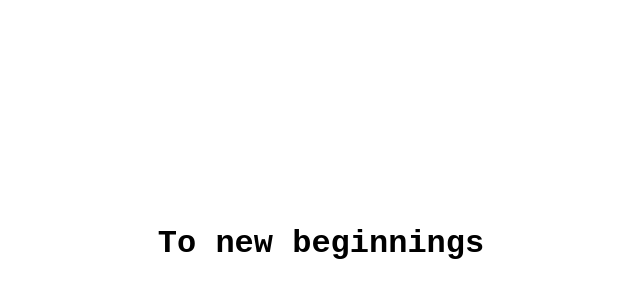
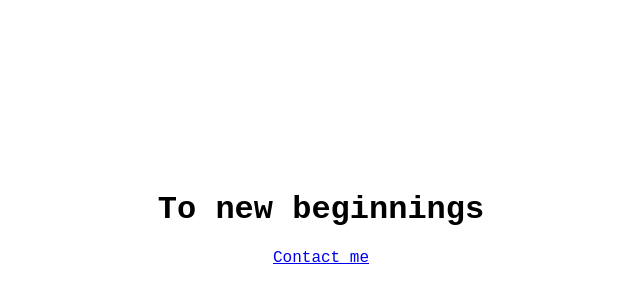
Before and after one commit to Ramanan98/Ramanan98.github.io, a plain HTML site: page index.html in a window 1280 px wide. Shown: the part 178-478 px from the top of the page, without its empty margins (319-959 px from the left). Drawn offline with Linux system fonts and the light colour scheme.

Commit message:
Added contact

```diff
--- a/index.html
+++ b/index.html
@@ -5,15 +5,19 @@
         body {
           font-family: 'Courier New', monospace;
         }
-        h1 {
+        .content {
           display: flex;
           align-items: center;
           justify-content: center;
-          height: 100vh;
+          flex-direction: column;
+          height: 97vh;
         }
-        </style>
+    </style>
 </head>
 <body>
-<h1>To new beginnings</h1>
+<div class="content">
+  <p><h1>To new beginnings</h1>
+  <a href="mailto:me@mramanan.com">Contact me</a></p>
+</div>
 </body>
 </html>
```
